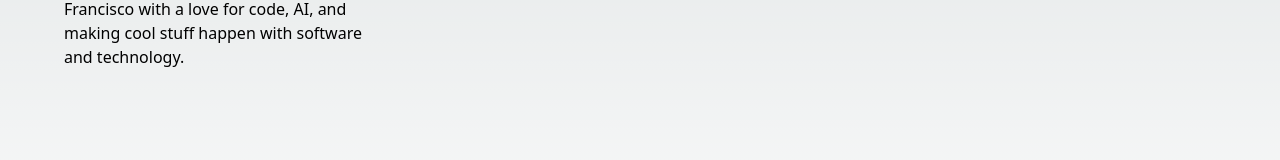
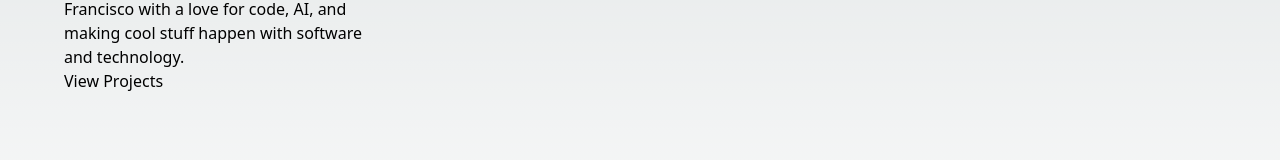
Before and after one commit to classic-arnold/personal-website, a Next.js app: page / in a window 1280 px wide. Shown: the part 417-577 px from the top of the page. Built offline with nearby package versions, Linux system fonts and the light colour scheme; a web font is replaced by a local one.

Commit message:
building

```diff
--- a/src/app/page.tsx
+++ b/src/app/page.tsx
@@ -1,5 +1,7 @@
+import Button from "@/components/button";
 import Header from "@/components/header";
 import SkillDisplay from "@/components/skill-display";
+import { PROJECTS_URL } from "@/utils/links";
 import { cn } from "@/utils/utils";
 import { Fira_Sans } from "next/font/google"
 import Image from "next/image";
@@ -25,7 +27,8 @@ export default function Home() {
           Hey there! I’m Arnold, dialing in from San Francisco with a love for code,
           AI, and making cool stuff happen with software and technology.
         </p>
-        <Link href="/"></Link>
+        <Button url={PROJECTS_URL}
+        className=""/>
       </div>
     </main>
   );
--- /dev/null
+++ b/src/components/button.tsx
@@ -0,0 +1,14 @@
+import Link from "next/link";
+
+
+interface ButtonProps extends React.AnchorHTMLAttributes<HTMLAnchorElement> {
+    url: string,
+}
+
+export default function Button (props: ButtonProps) {
+    const { url, ...otherProps } = props;
+
+    return (
+        <Link href={url} {...otherProps}>View Projects</Link>
+    )
+}
```
